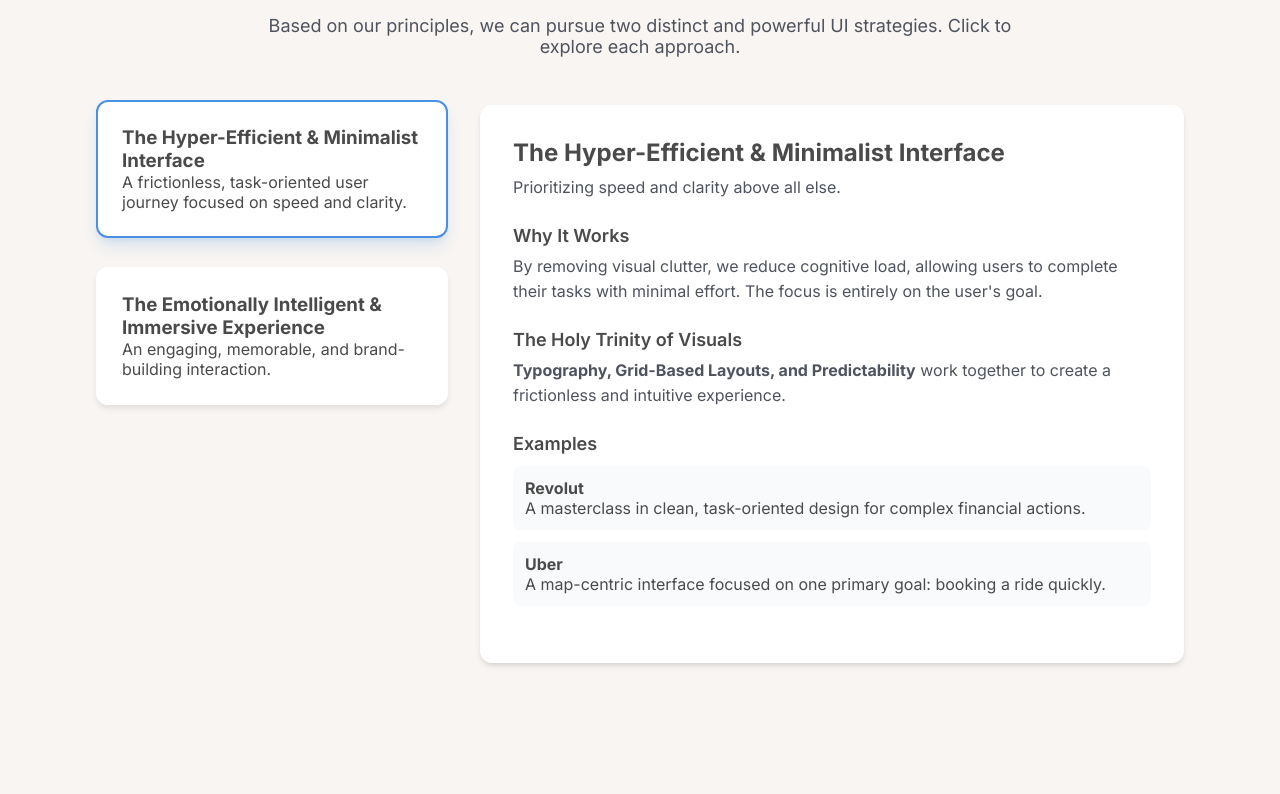
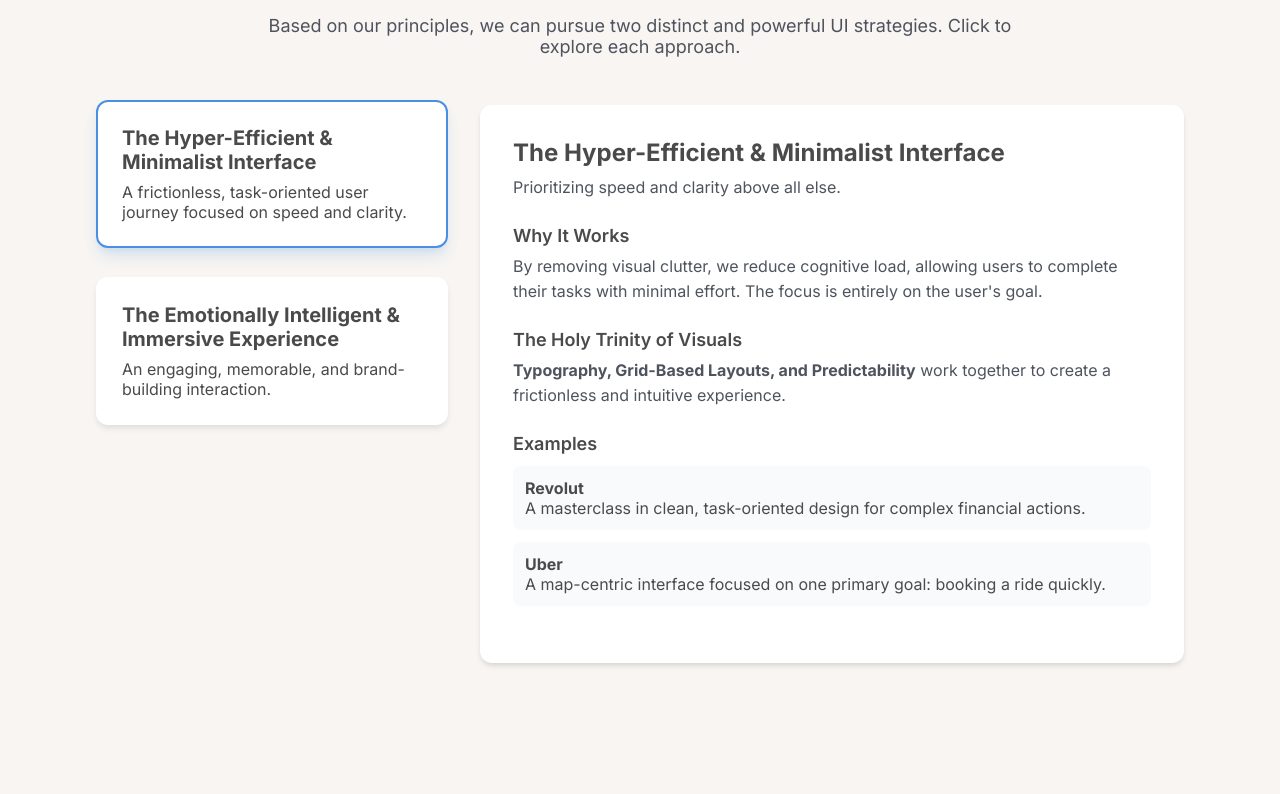
Before and after one commit to juanpatriciodoyle/the-presentation, a React (Create React App) app: page / in a window 1280 px wide. Shown: the part 1186-1980 px from the top of the page. Built offline with nearby package versions, Linux system fonts and the light colour scheme.

Commit message:
update card switcher title styles

```diff
--- a/src/components/sections/ActionableStepsSection.tsx
+++ b/src/components/sections/ActionableStepsSection.tsx
@@ -39,6 +39,7 @@ const StepContent = styled.div`
 const StepTitle = styled.h3`
     font-size: 1.25rem;
     font-weight: 700;
+    margin-bottom: 8px;
 `;
 
 const StepDescription = styled.p`
--- a/src/components/sections/StrategiesSection.tsx
+++ b/src/components/sections/StrategiesSection.tsx
@@ -29,6 +29,12 @@ const StrategySelectorCard = styled(Card)<{ $isActive: boolean }>`
     box-shadow: ${(props) => (props.$isActive ? props.theme.colors.cardShadow : '0 4px 6px -1px rgba(0, 0, 0, 0.1)')};
     transition: transform 0.3s ease, box-shadow 0.3s ease, border-color 0.3s ease;
     padding: 1.5rem;
+`;
+
+const SwitchCardTitle = styled.h3`
+    font-size: 1.25rem;
+    font-weight: 700;
+    margin-bottom: 8px;
 `;
 
 const ContentDisplay = styled(Card)`
@@ -116,14 +122,14 @@ const StrategiesSection: React.FC = () => {
                         $isActive={activeStrategy === 'minimalist'}
                         onClick={() => handleSelectStrategy('minimalist')}
                     >
-                        <h3>The Hyper-Efficient & Minimalist Interface</h3>
+                        <SwitchCardTitle>The Hyper-Efficient & Minimalist Interface</SwitchCardTitle>
                         <p>A frictionless, task-oriented user journey focused on speed and clarity.</p>
                     </StrategySelectorCard>
                     <StrategySelectorCard
                         $isActive={activeStrategy === 'immersive'}
                         onClick={() => handleSelectStrategy('immersive')}
                     >
-                        <h3>The Emotionally Intelligent & Immersive Experience</h3>
+                        <SwitchCardTitle>The Emotionally Intelligent & Immersive Experience</SwitchCardTitle>
                         <p>An engaging, memorable, and brand-building interaction.</p>
                     </StrategySelectorCard>
                 </SelectorContainer>
```
